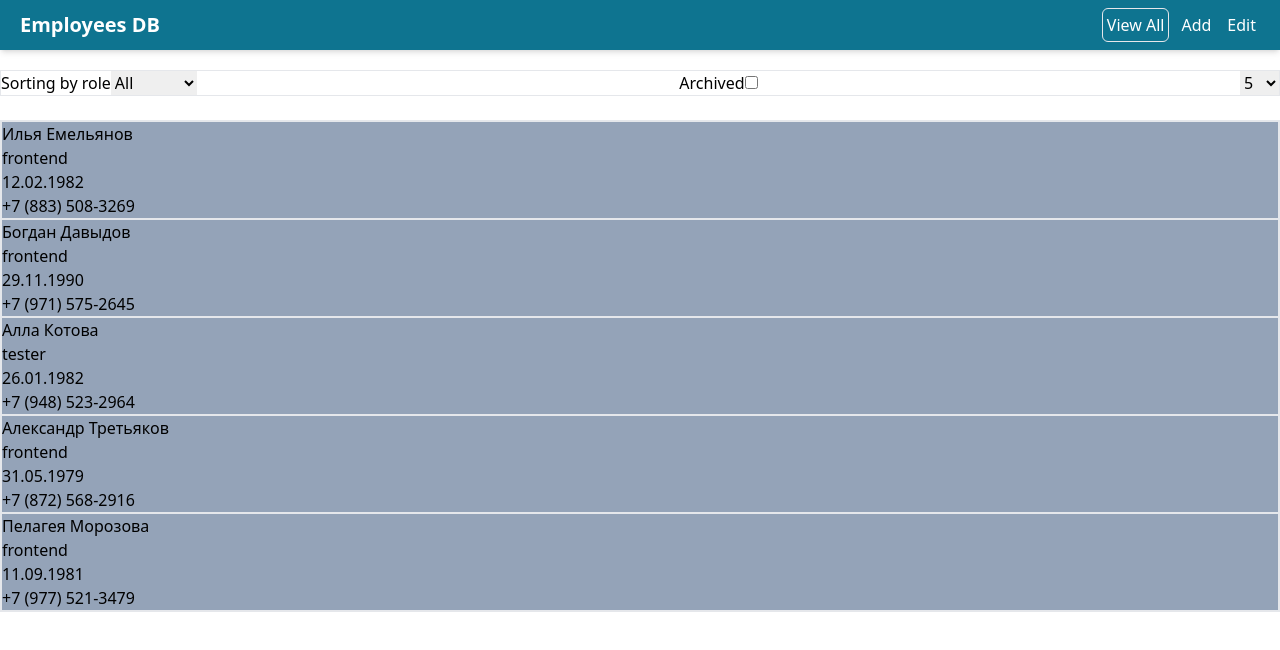
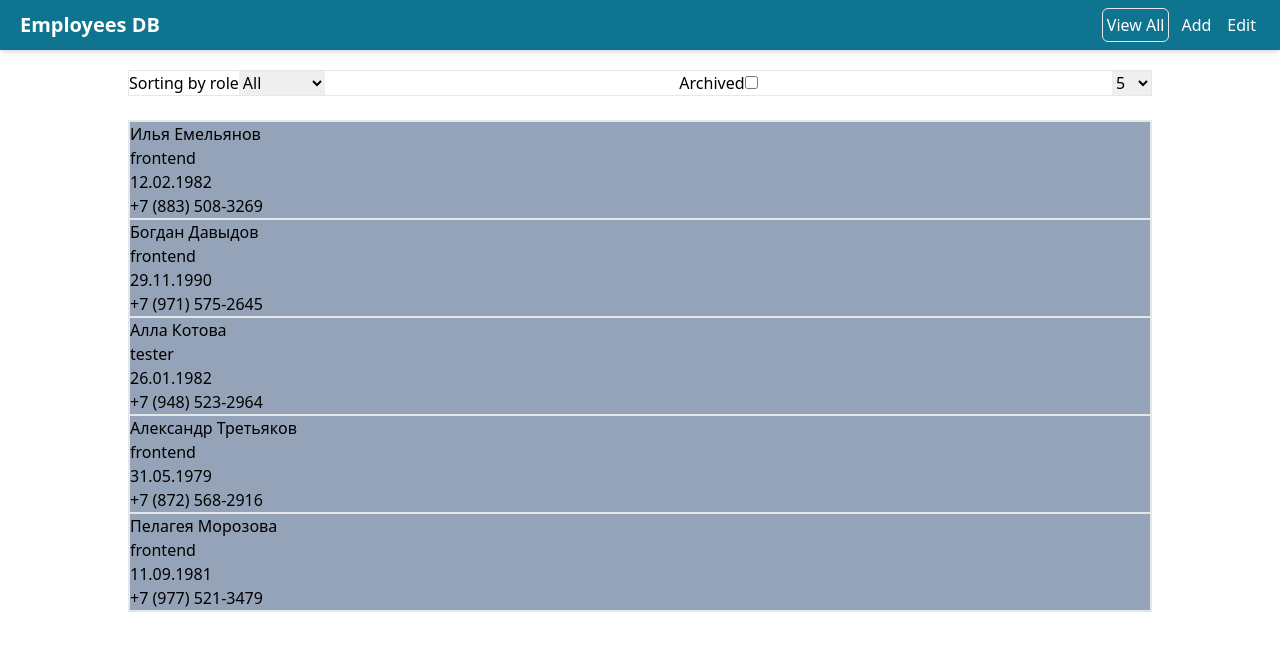
Before and after one commit to AlekseyG1995/employees-db, a React (Create React App) app: page / in a window 1280 px wide. Shown: the top 650 px of the page. Built offline with nearby package versions, Linux system fonts and the light colour scheme; data requests are answered from the project's data file.

Commit message:
mini-fixes and refactoring

```diff
--- a/package.json
+++ b/package.json
@@ -14,6 +14,7 @@
     "react": "^18.2.0",
     "react-dom": "^18.2.0",
     "react-hook-form": "^7.33.1",
+    "react-imask": "^6.4.2",
     "react-redux": "^8.0.2",
     "react-router-dom": "^6.3.0",
     "react-scripts": "5.0.1",
@@ -23,6 +24,8 @@
   },
   "scripts": {
     "start": "react-scripts start",
+    "dualdev":"concurrently \"npm run jsonserver\" \"npm start\"",
+    "jsonserver": "json-server --watch db.json --port 5000",
     "build": "react-scripts build",
     "test": "react-scripts test",
     "eject": "react-scripts eject"
--- a/src/App.tsx
+++ b/src/App.tsx
@@ -9,7 +9,7 @@ export const App = () => {
   return (
     <>
       <Navigator />
-      <div className="flex justify-center pt-5 mx-auto">
+      <div className="flex justify-center w-[80vw] pt-5 mx-auto">
         <Routes>
           <Route path="/" element={<ViewEmployeePage />}></Route>
           <Route path="/edit" element={<EditorEmployeePage />}></Route>
--- a/src/components/EmployeeForm.tsx
+++ b/src/components/EmployeeForm.tsx
@@ -88,7 +88,7 @@ export const EmployeeForm: FC<EmployeeFormProps> = ({ addEmployee }) => {
               name="phone"
               control={control}
               rules={validationRules.phone}
-              render={({ field }) => <IMaskInput className="w-full" mask={"{+7} ({9}00) 000-0000"} {...field} inputRef={field.ref} />}
+              render={({ field }) => <IMaskInput className="w-full" mask={"{+7} (000) 000-0000"} {...field} inputRef={field.ref} />}
             />
           </label>
           {errors.phone?.message}
--- a/src/components/FilterForm.tsx
+++ b/src/components/FilterForm.tsx
@@ -1,5 +1,5 @@
 import React, { FC } from "react"
-import { IFilters } from "../types/IFilters"
+import { IFilters } from "../types/types"
 
 interface FilterFormProps {
   roles?: string[]
--- a/src/types/IFilters.ts
+++ /dev/null
@@ -1,6 +0,0 @@
-export interface IFilters {
-  role: string
-  isArchive: boolean
-  showOnPage: number
-  page: number
-}
```
Also changed, not shown: src/types/types.ts (added, +13 -0 lines), 1 other file (tests, documents, lock files or other folders).
